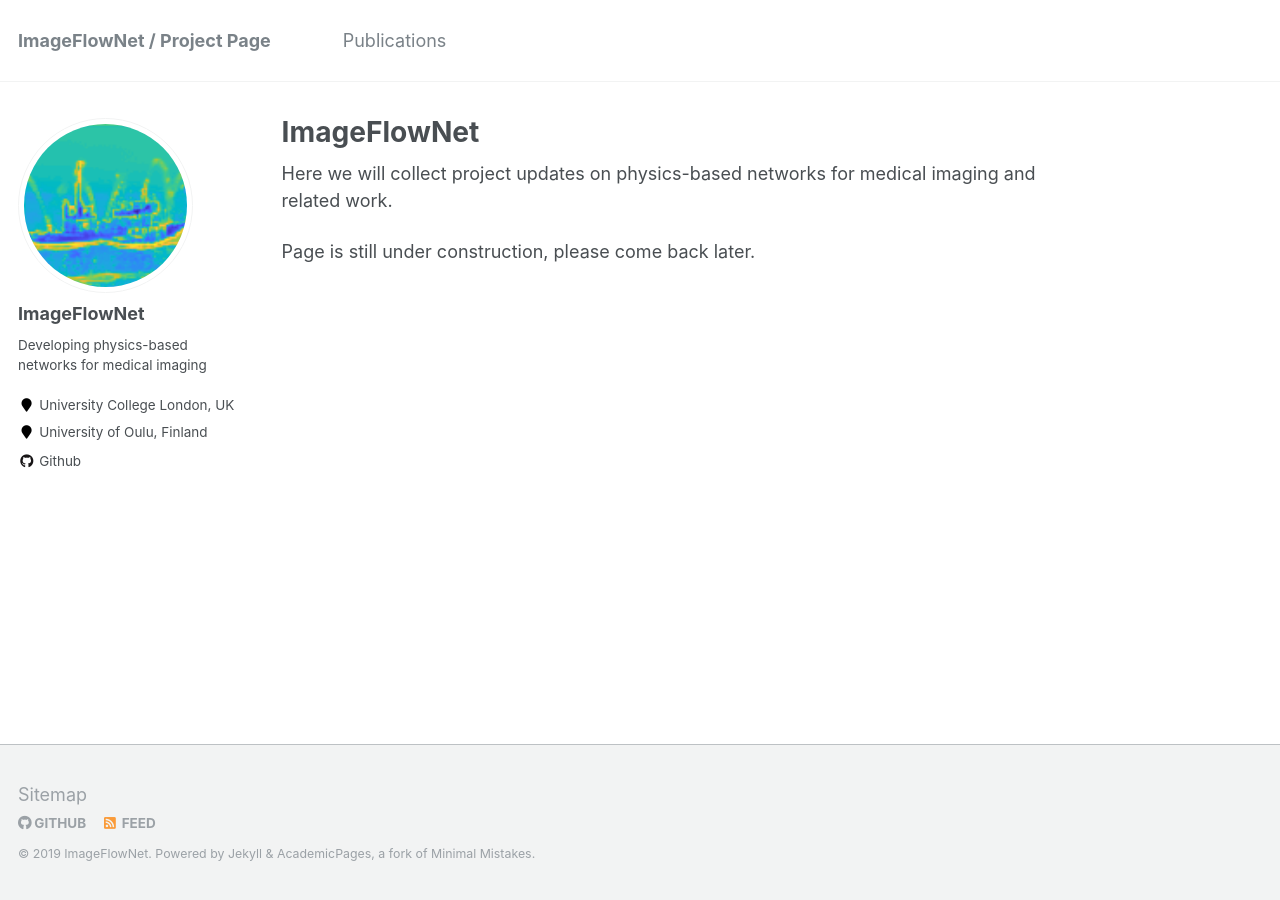
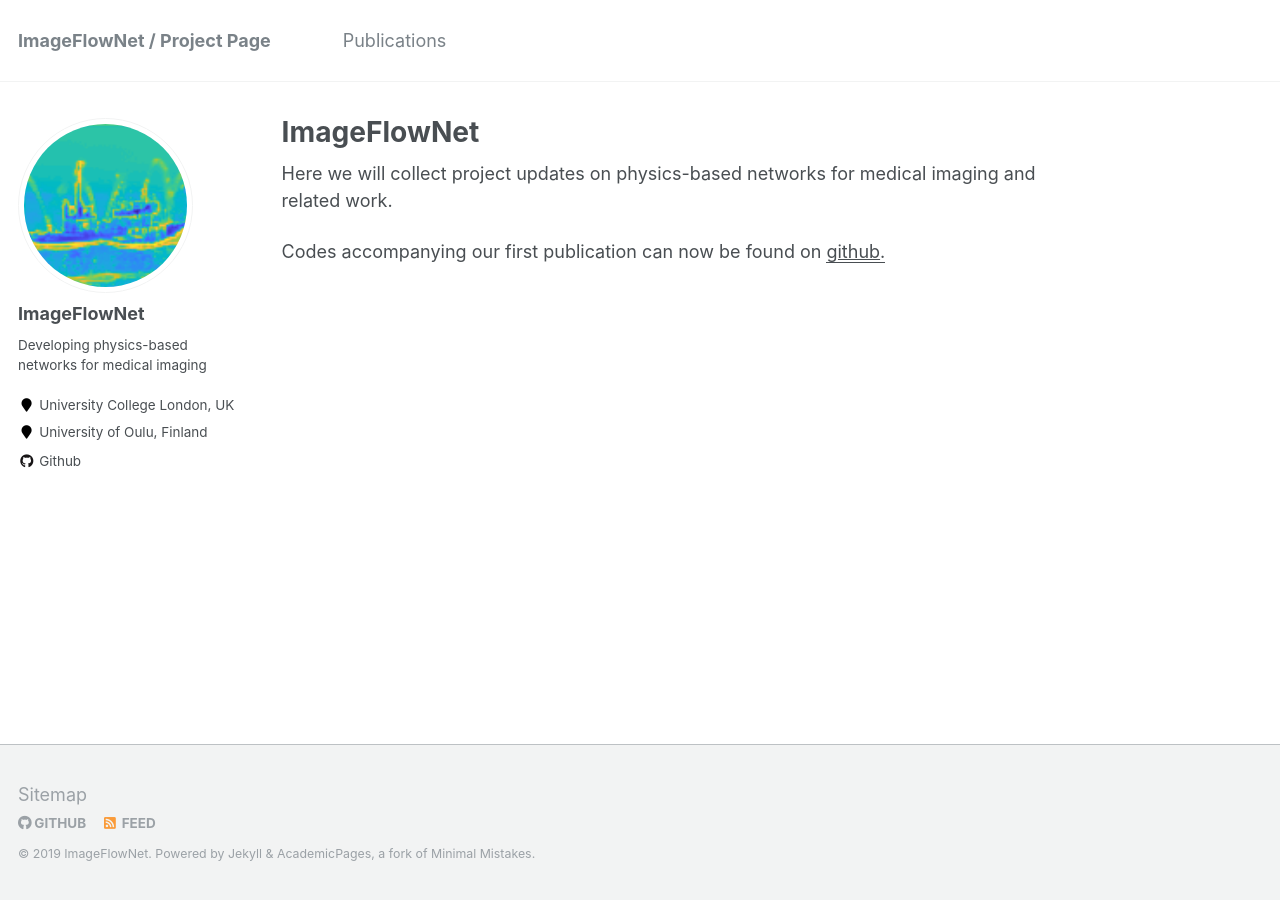
Before and after one commit to imageFlowNet/imageFlowNet.github.io, a Jekyll site: the page built from _pages/about.md, in a window 1280 px wide. Built offline with Jekyll 4.4.1, drawn with Linux system fonts in a browser that asks for light colours.

Commit message:
Update about.md
Codes

```diff
--- a/_pages/about.md
+++ b/_pages/about.md
@@ -10,8 +10,7 @@ redirect_from:
 
 Here we will collect project updates on physics-based networks for medical imaging and related work.
 
-Page is still under construction, please come back later.
-
+Codes accompanying our first publication can now be found on <u><a href="{{"https://github.com/imageFlowNet/DiffNet"}}">github</a>.</u>
 
 {% for post in site.posts reversed %}
   {% include archive-single.html %}
```
